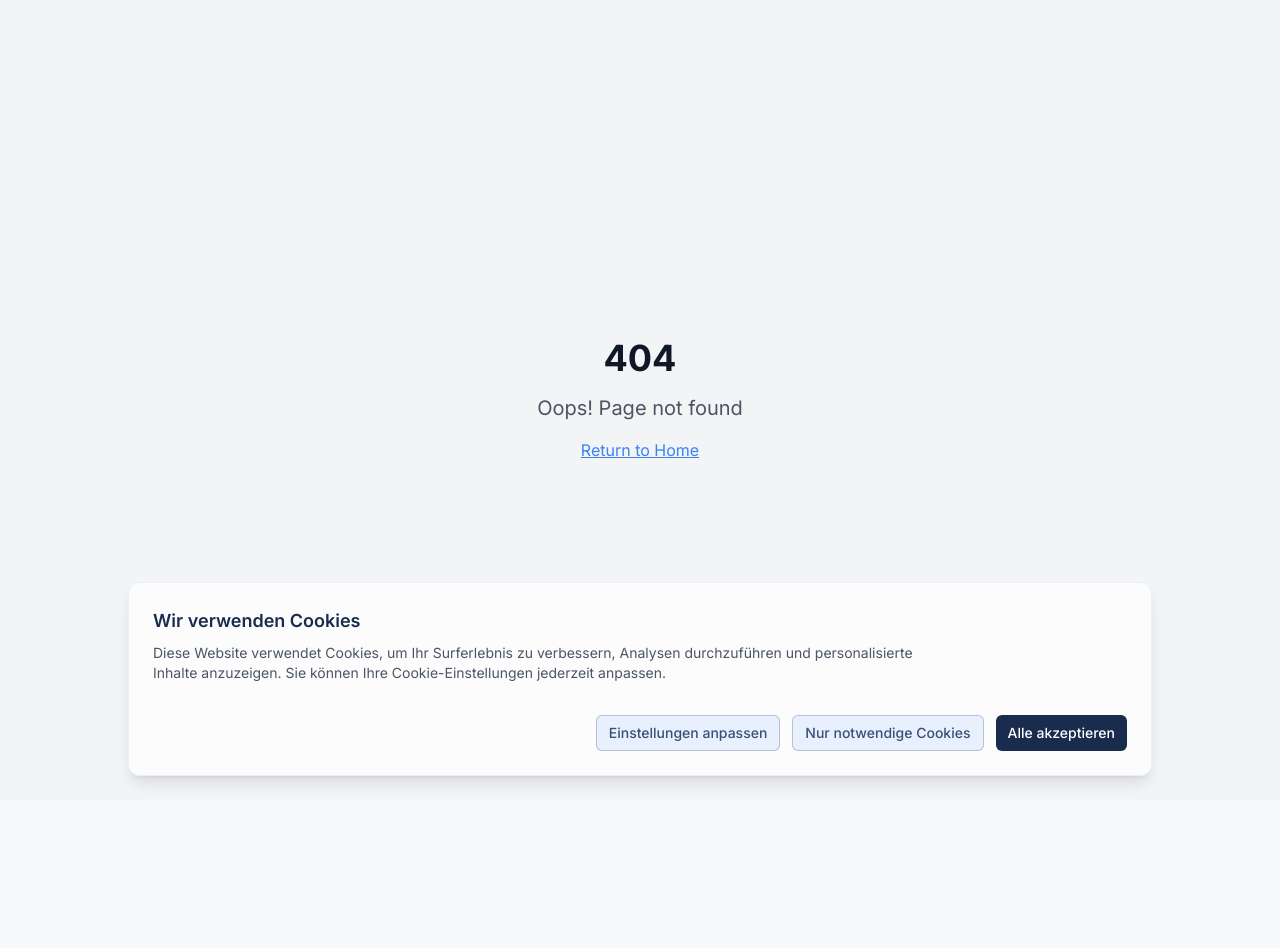
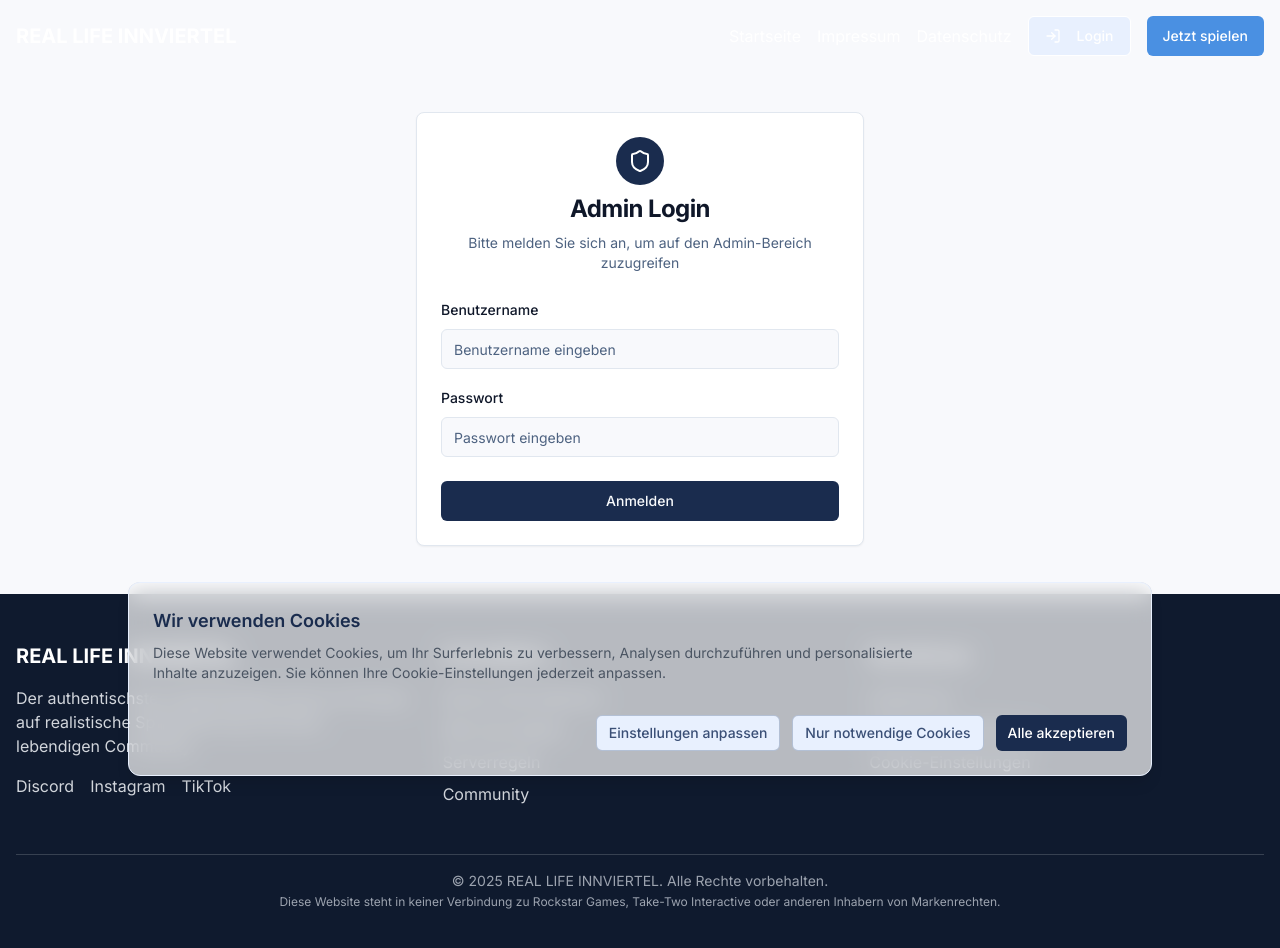
Before and after one commit to Your-Hoster/innviertel-web-portal, a React (Vite) app: page /admin/login in a window 1280 px wide. Shown: the top 948 px of the page. Before the commit the page ends 800 px from the top, so only its background shows below. Built offline with nearby package versions, Linux system fonts and the light colour scheme.

Commit message:
Add admin login functionality
Implement admin login functionality when clicking the login button.
</

```diff
--- a/src/App.tsx
+++ b/src/App.tsx
@@ -12,6 +12,7 @@ import Impressum from "./pages/Impressum";
 import Datenschutz from "./pages/Datenschutz";
 import NotFound from "./pages/NotFound";
 import Admin from "./pages/Admin";
+import AdminLogin from "./components/AdminLogin";
 import Maintenance from "./components/Maintenance";
 
 const queryClient = new QueryClient();
@@ -53,6 +54,7 @@ const App = () => {
               <Route path="/" element={<Index />} />
               <Route path="/impressum" element={<Impressum />} />
               <Route path="/datenschutz" element={<Datenschutz />} />
+              <Route path="/admin/login" element={<AdminLogin />} />
               <Route path="/admin" element={<Admin />} />
               {/* ADD ALL CUSTOM ROUTES ABOVE THE CATCH-ALL "*" ROUTE */}
               <Route path="*" element={<NotFound />} />
--- a/src/components/AdminLogin.tsx
+++ b/src/components/AdminLogin.tsx
@@ -1,32 +1,60 @@
 
-import { useState, useEffect } from 'react';
+import { useState } from 'react';
 import { Button } from '@/components/ui/button';
 import { Card, CardContent, CardDescription, CardFooter, CardHeader, CardTitle } from '@/components/ui/card';
 import { Shield } from 'lucide-react';
+import { Input } from '@/components/ui/input';
+import { Label } from '@/components/ui/label';
 import Header from '@/components/Header';
 import Footer from '@/components/Footer';
 import { useNavigate } from 'react-router-dom';
+import { useToast } from "@/hooks/use-toast";
 
-interface AdminLoginProps {
-  onLogin: (username: string, password: string) => void;
-}
-
-const AdminLogin = ({ onLogin }: AdminLoginProps) => {
+const AdminLogin = () => {
   const [username, setUsername] = useState('');
   const [password, setPassword] = useState('');
+  const [isLoading, setIsLoading] = useState(false);
   const navigate = useNavigate();
-
-  // Redirect to home page since this page shouldn't be directly accessible anymore
-  useEffect(() => {
-    navigate('/');
-  }, [navigate]);
+  const { toast } = useToast();
 
   const handleSubmit = (e: React.FormEvent) => {
     e.preventDefault();
-    onLogin(username, password);
+    setIsLoading(true);
+
+    // Simple validation
+    if (!username || !password) {
+      toast({
+        title: "Fehler",
+        description: "Bitte geben Sie Benutzername und Passwort ein",
+        variant: "destructive",
+      });
+      setIsLoading(false);
+      return;
+    }
+
+    // Check if credentials match the expected Discord ID
+    if (username === "admin" && password === "1108408817626124439") {
+      // Store the admin token and Discord ID
+      localStorage.setItem('adminToken', 'rl-innviertel-admin-token');
+      localStorage.setItem('discordUserId', '1108408817626124439');
+
+      toast({
+        title: "Erfolgreich angemeldet",
+        description: "Willkommen im Admin-Bereich",
+      });
+
+      navigate('/admin');
+    } else {
+      toast({
+        title: "Anmeldung fehlgeschlagen",
+        description: "Ungültiger Benutzername oder Passwort",
+        variant: "destructive",
+      });
+    }
+
+    setIsLoading(false);
   };
 
-  // This component is now only used as a fallback
   return (
     <div className="min-h-screen flex flex-col">
       <Header />
@@ -37,21 +65,44 @@ const AdminLogin = ({ onLogin }: AdminLoginProps) => {
             <div className="mx-auto w-12 h-12 bg-innviertel-primary rounded-full flex items-center justify-center">
               <Shield className="h-6 w-6 text-white" />
             </div>
-            <CardTitle className="text-2xl font-bold">Zugriff verweigert</CardTitle>
+            <CardTitle className="text-2xl font-bold">Admin Login</CardTitle>
             <CardDescription>
-              Sie haben keine Berechtigung für den Admin-Bereich
+              Bitte melden Sie sich an, um auf den Admin-Bereich zuzugreifen
             </CardDescription>
           </CardHeader>
-          <CardContent className="space-y-4">
-            <p className="text-center text-muted-foreground">
-              Nur autorisierte Discord-Benutzer können auf diesen Bereich zugreifen.
-            </p>
-          </CardContent>
-          <CardFooter>
-            <Button onClick={() => navigate('/')} className="w-full bg-innviertel-primary hover:bg-innviertel-secondary">
-              Zurück zur Startseite
-            </Button>
-          </CardFooter>
+          <form onSubmit={handleSubmit}>
+            <CardContent className="space-y-4">
+              <div className="space-y-2">
+                <Label htmlFor="username">Benutzername</Label>
+                <Input
+                  id="username"
+                  type="text"
+                  placeholder="Benutzername eingeben"
+                  value={username}
+                  onChange={(e) => setUsername(e.target.value)}
+                />
+              </div>
+              <div className="space-y-2">
+                <Label htmlFor="password">Passwort</Label>
+                <Input
+                  id="password"
+                  type="password"
+                  placeholder="Passwort eingeben"
+                  value={password}
+                  onChange={(e) => setPassword(e.target.value)}
+                />
+              </div>
+            </CardContent>
+            <CardFooter>
+              <Button
+                type="submit"
+                className="w-full bg-innviertel-primary hover:bg-innviertel-secondary"
+                disabled={isLoading}
+              >
+                {isLoading ? "Wird angemeldet..." : "Anmelden"}
+              </Button>
+            </CardFooter>
+          </form>
         </Card>
       </main>
 
--- a/src/components/Header.tsx
+++ b/src/components/Header.tsx
@@ -1,6 +1,6 @@
 
 import { useState, useEffect } from 'react';
-import { Link } from 'react-router-dom';
+import { Link, useNavigate } from 'react-router-dom';
 import { Button } from '@/components/ui/button';
 import { Menu, X, Shield, LogIn } from 'lucide-react';
 
@@ -8,6 +8,7 @@ const Header = () => {
   const [isMenuOpen, setIsMenuOpen] = useState(false);
   const [isScrolled, setIsScrolled] = useState(false);
   const [isAdmin, setIsAdmin] = useState(false);
+  const navigate = useNavigate();
 
   useEffect(() => {
     const checkAdmin = () => {
@@ -27,6 +28,11 @@ const Header = () => {
 
   const toggleMenu = () => {
     setIsMenuOpen(!isMenuOpen);
+  };
+
+  const handleLoginClick = () => {
+    navigate('/admin/login');
+    setIsMenuOpen(false);
   };
 
   const navLinks = [
```
